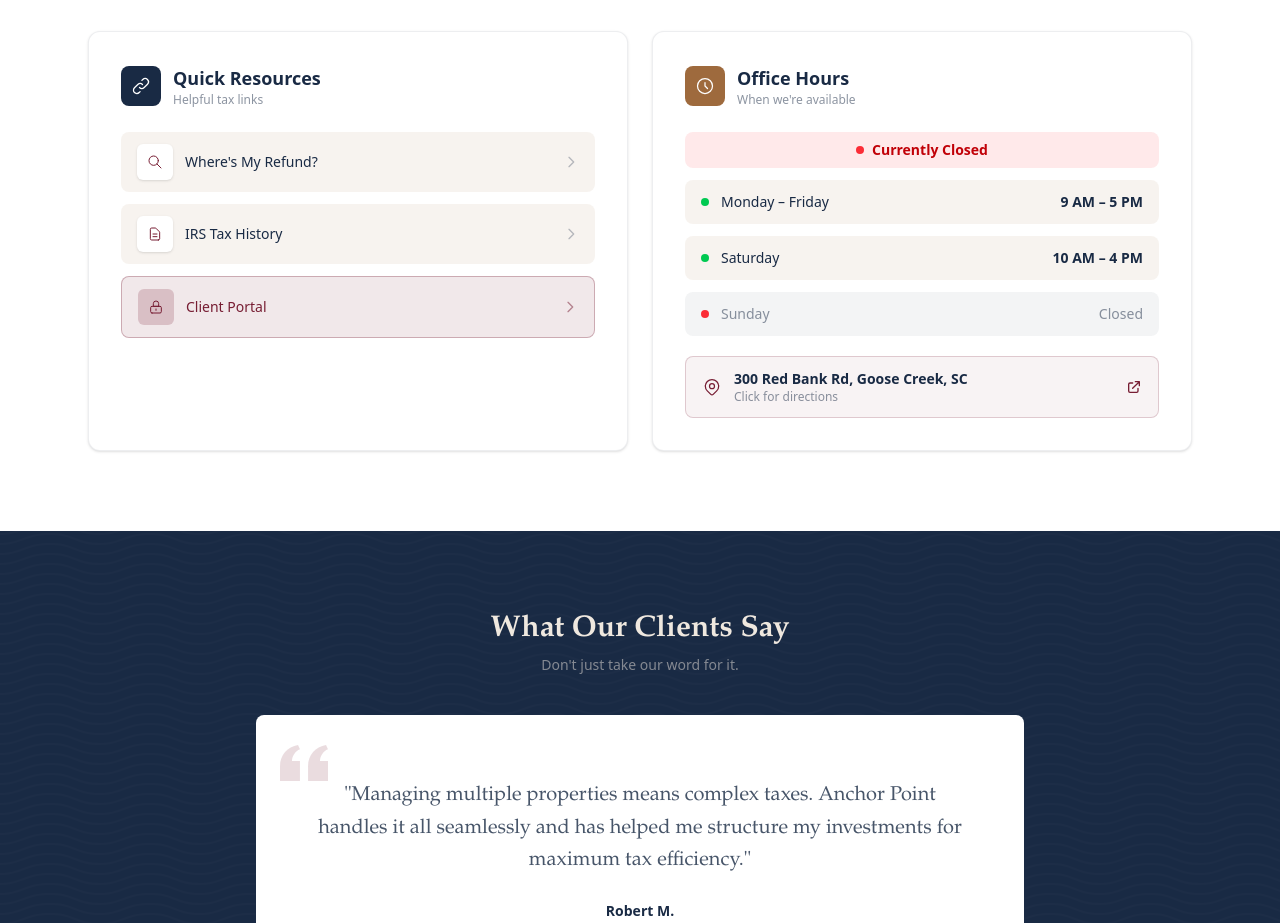
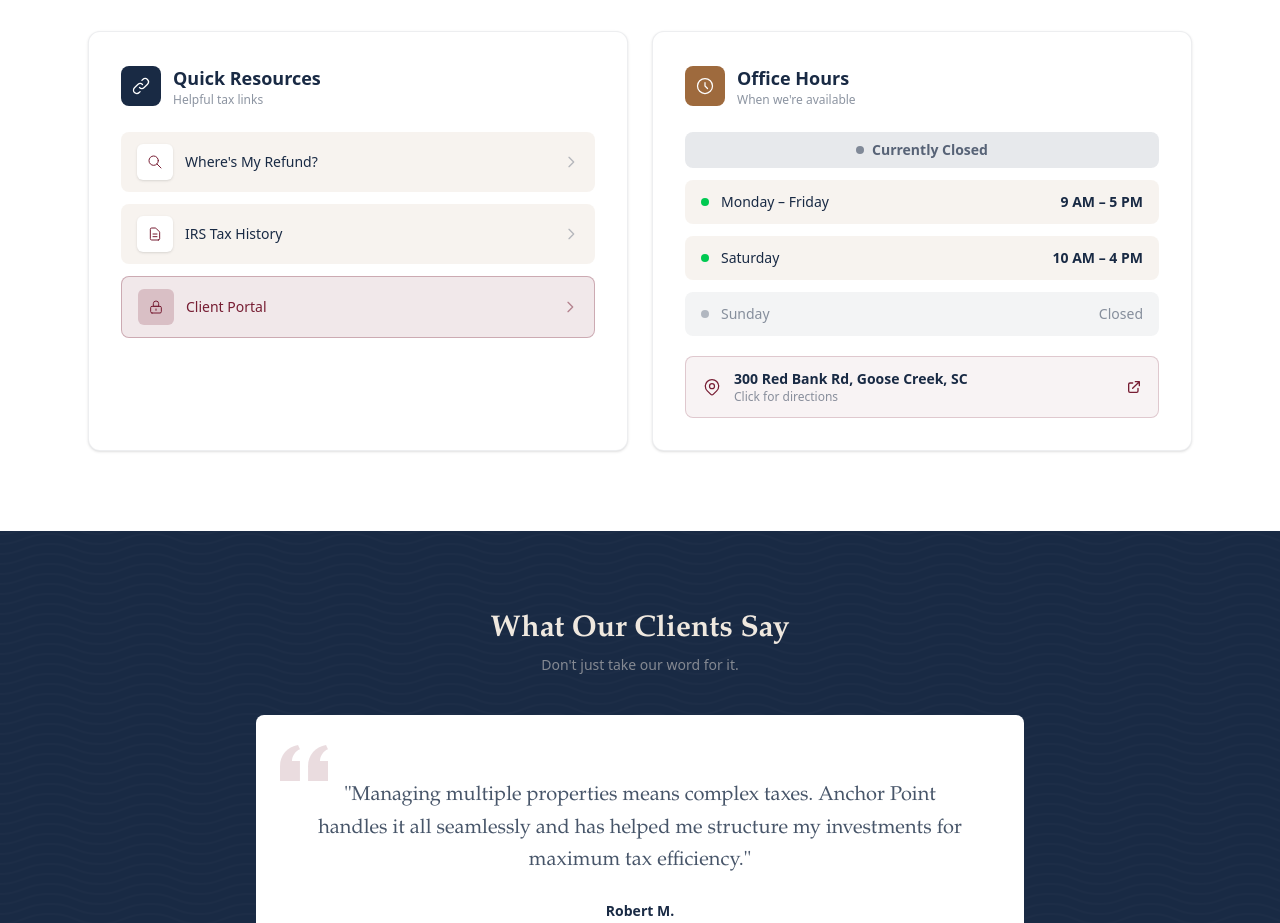
Before and after one commit to maxim5706/site-anchorpoint, a Next.js app: page / in a window 1280 px wide. Shown: the part 1140-2063 px from the top of the page. Built offline with nearby package versions, Linux system fonts and the light colour scheme.

Commit message:
Office hours: change closed indicators from bright red to subtle muted colors

```diff
--- a/src/app/page.tsx
+++ b/src/app/page.tsx
@@ -482,9 +482,9 @@ export default function Home() {
                     </div>
                   )}
                   {!officeStatus.isOpen && (
-                    <div className="mb-3 flex items-center justify-center gap-2 rounded-lg bg-red-500/10 px-4 py-2">
-                      <div className="h-2 w-2 rounded-full bg-red-500" />
-                      <span className="text-sm font-semibold text-red-700">Currently Closed</span>
+                    <div className="mb-3 flex items-center justify-center gap-2 rounded-lg bg-[color:var(--ap-navy)]/10 px-4 py-2">
+                      <div className="h-2 w-2 rounded-full bg-[color:var(--ap-navy)]/50" />
+                      <span className="text-sm font-semibold text-[color:var(--ap-navy)]/70">Currently Closed</span>
                     </div>
                   )}
                   <div className="flex items-center justify-between rounded-lg bg-[color:var(--ap-cream)]/50 px-4 py-3">
@@ -503,7 +503,7 @@ export default function Home() {
                   </div>
                   <div className="flex items-center justify-between rounded-lg bg-[color:var(--ap-navy)]/5 px-4 py-3">
                     <div className="flex items-center gap-3">
-                      <div className="h-2 w-2 rounded-full bg-red-500" />
+                      <div className="h-2 w-2 rounded-full bg-[color:var(--ap-navy)]/30" />
                       <span className="text-sm text-[color:var(--ap-navy)]/50">Sunday</span>
                     </div>
                     <span className="text-sm text-[color:var(--ap-navy)]/50">Closed</span>
--- a/src/components/MobileNav.tsx
+++ b/src/components/MobileNav.tsx
@@ -159,22 +159,22 @@ export default function MobileNav({ currentPage = "home" }: MobileNavProps) {
             <div className="rounded-lg bg-white/5 p-3">
               <div className="flex items-center justify-between">
                 <div className="flex items-center gap-2">
-                  <div className={`h-2 w-2 rounded-full ${officeStatus.weekdayOpen ? 'bg-green-500' : 'bg-red-500'}`} />
+                  <div className={`h-2 w-2 rounded-full ${officeStatus.weekdayOpen ? 'bg-green-500' : 'bg-white/30'}`} />
                   <span className="text-sm text-white/70">Mon – Fri</span>
                 </div>
                 <span className="text-sm font-medium text-white">9 AM – 5 PM</span>
               </div>
               <div className="mt-2 flex items-center justify-between">
                 <div className="flex items-center gap-2">
-                  <div className={`h-2 w-2 rounded-full ${officeStatus.saturdayOpen ? 'bg-green-500' : 'bg-red-500'}`} />
+                  <div className={`h-2 w-2 rounded-full ${officeStatus.saturdayOpen ? 'bg-green-500' : 'bg-white/30'}`} />
                   <span className="text-sm text-white/70">Saturday</span>
                 </div>
                 <span className="text-sm font-medium text-white">10 AM – 4 PM</span>
               </div>
               <div className="mt-2 flex items-center justify-between">
                 <div className="flex items-center gap-2">
-                  <div className="h-2 w-2 rounded-full bg-red-500" />
-                  <span className="text-sm text-white/70">Sunday</span>
+                  <div className="h-2 w-2 rounded-full bg-white/30" />
+                  <span className="text-sm text-white/50">Sunday</span>
                 </div>
                 <span className="text-sm font-medium text-white/50">Closed</span>
               </div>
```
